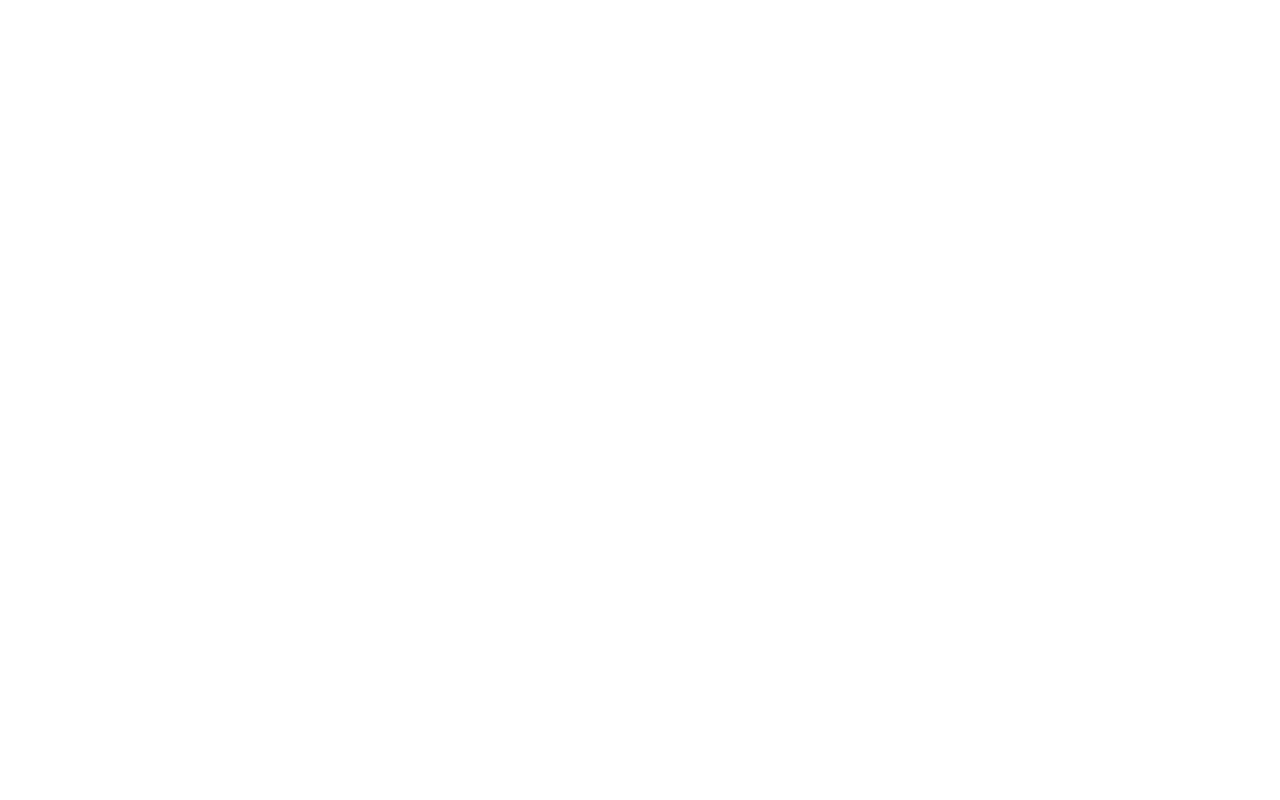
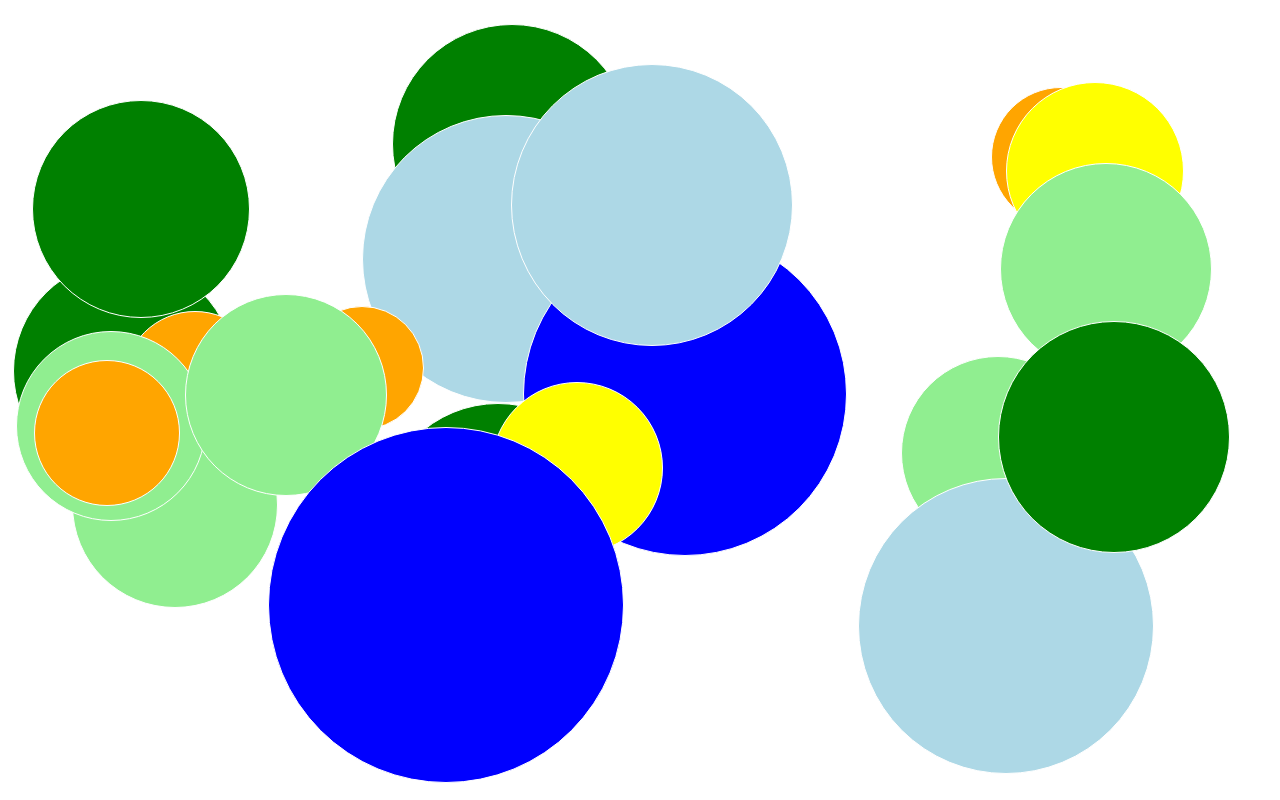
Before and after one commit to c23rm/c23rm.github.io, a plain HTML site: page screentime.html in a window 1280 px wide. Drawn offline with Linux system fonts and the light colour scheme.

Commit message:
screen time codesketch, journal, favicon on one project

```diff
--- a/screentime.html
+++ b/screentime.html
@@ -1,24 +1,70 @@
 <!DOCTYPE html>
 <html>
 <head>
+
+	<link rel="shortcut icon" type="image/x-icon" href="favicon.ico">
+
 	<title>Screen Time</title>
+
+	<style type="text/css">
+
+		.bubble{
+			border-radius: 50%;
+			position:absolute;
+			border: 0.001px white solid;
+		}
+
+	</style>
 </head>
 <body>
 
 	<script type="text/javascript">
 
-		let data = [
-			[3, 6, 9],
-			[4, 14, 3],
-			[5, 2, 7]
-		]
+		let one = [96, 119, 110, 71, 143, 69, 147]
+		let two = [161, 88, 61, 102, 105, 108, 94]
+		let three = [117, 100, 115, 85, 140, 177, 72]
 
-		data.forEach(
-			function circles (){
+		function circles (element){
+				let circle = document.createElement('div');
+				document.body.appendChild(circle);
+				circle.style.height = element*2 + "px";
+				circle.style.width = element*2 + "px";
+				circle.classList.add('bubble');
+				circle.style.top = Math.random()*65 + "%";
+				circle.style.left = Math.random()*79 + "%";
 
+				if (element > 10, element <= 75) {
+					circle.style.backgroundColor = 'orange';
+				}
 
+				else if (element > 75, element <= 90){
+					circle.style.backgroundColor = 'yellow';
+				}
+
+				else if (element > 90, element <= 105){
+					circle.style.backgroundColor = 'lightGreen';
+				}
+
+				else if (element > 105, element <= 125){
+					circle.style.backgroundColor = 'green';
+				}
+
+				else if (element > 125, element <= 150){
+					circle.style.backgroundColor = 'lightBlue';
+				}
+
+				else if (element > 150){
+					circle.style.backgroundColor = 'blue';
+				}
+
+				// "click", function(){
+				// 	circle.innerHTML = element;
+				// }
 		}
-			)
+
+		one.forEach(circles);
+		two.forEach(circles);
+		three.forEach(circles);
 
 	</script>
 
```
Also changed, not shown: gratitude.html (+1 -1 lines), journal.html (+9 -0 lines), projects.html (+8 -8 lines), ScreenTimePic.png (added).
